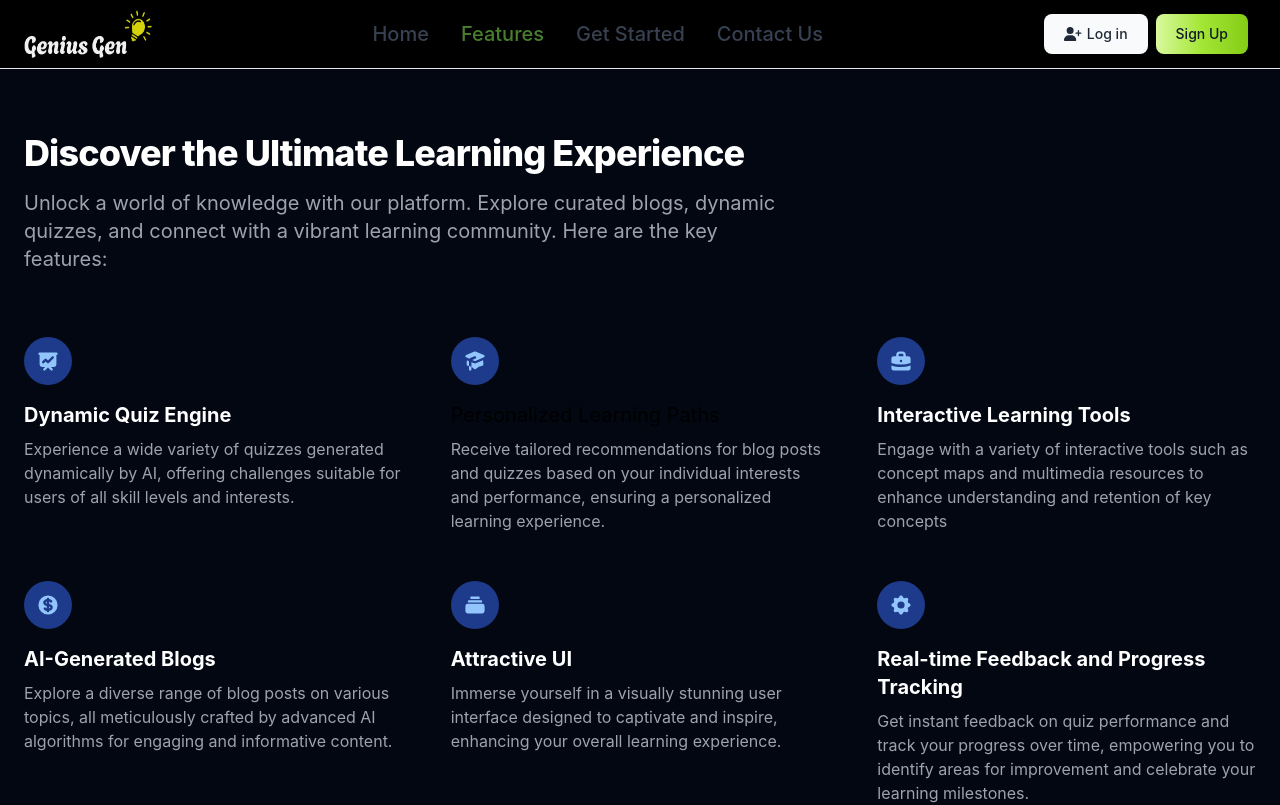
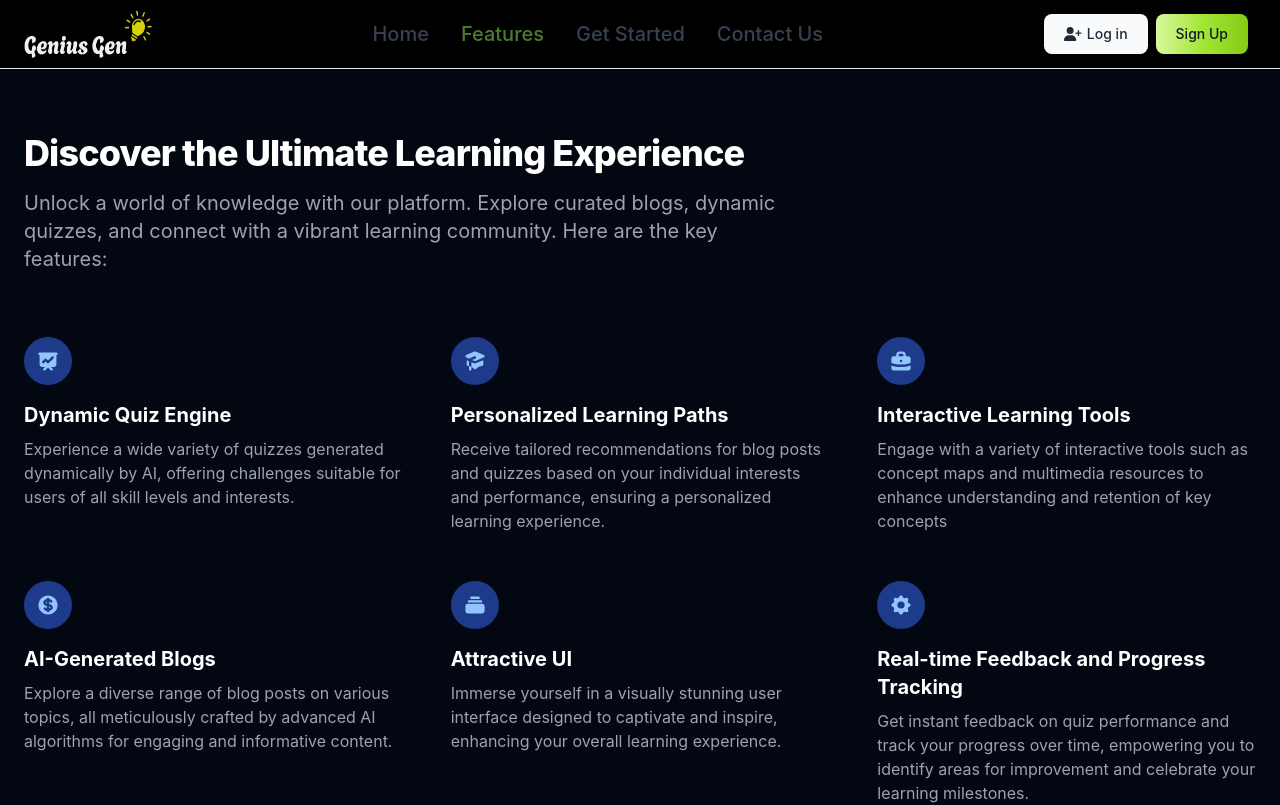
Before and after one commit to Sounab-2/GeniusGen, a React (Vite) app in the folder Frontend/: page /about in a window 1280 px wide. Shown: the top 805 px of the page. Built offline with nearby package versions, Linux system fonts and the light colour scheme.

Commit message:
minor design issue fixed #2

```diff
--- a/Frontend/src/Pages/About/About.jsx
+++ b/Frontend/src/Pages/About/About.jsx
@@ -22,7 +22,7 @@ const About = () => {
               <div class="flex justify-center items-center mb-4 w-10 h-10 rounded-full  lg:h-12 lg:w-12 bg-primary-900">
                 <svg class="w-5 h-5 lg:w-6 lg:h-6 text-primary-300" fill="currentColor" viewBox="0 0 20 20" xmlns="http://www.w3.org/2000/svg"><path d="M10.394 2.08a1 1 0 00-.788 0l-7 3a1 1 0 000 1.84L5.25 8.051a.999.999 0 01.356-.257l4-1.714a1 1 0 11.788 1.838L7.667 9.088l1.94.831a1 1 0 00.787 0l7-3a1 1 0 000-1.838l-7-3zM3.31 9.397L5 10.12v4.102a8.969 8.969 0 00-1.05-.174 1 1 0 01-.89-.89 11.115 11.115 0 01.25-3.762zM9.3 16.573A9.026 9.026 0 007 14.935v-3.957l1.818.78a3 3 0 002.364 0l5.508-2.361a11.026 11.026 0 01.25 3.762 1 1 0 01-.89.89 8.968 8.968 0 00-5.35 2.524 1 1 0 01-1.4 0zM6 18a1 1 0 001-1v-2.065a8.935 8.935 0 00-2-.712V17a1 1 0 001 1z"></path></svg>
               </div>
-              <h3 class="mb-2 text-xl font-boldtext-white">Personalized Learning Paths</h3>
+              <h3 class="mb-2 text-xl font-bold text-white">Personalized Learning Paths</h3>
               <p class="text-gray-400">Receive tailored recommendations for blog posts and quizzes based on your individual interests and performance, ensuring a personalized learning experience.</p>
             </div>
             <div>
```
